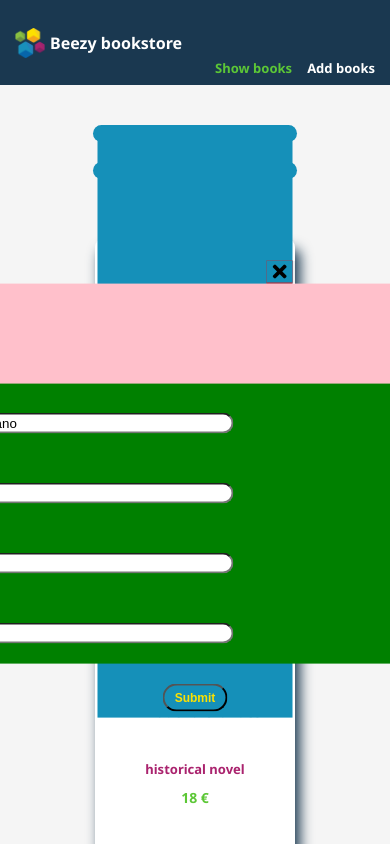
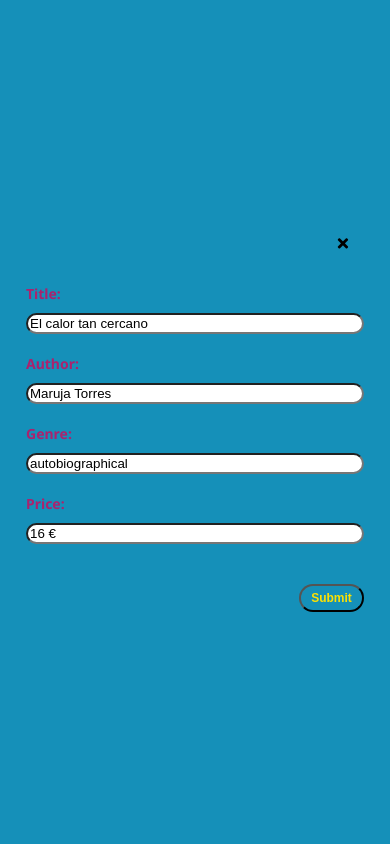
Before and after one commit to natalia-pn/B, a React (Create React App) app: page /#/ in a window 390 px wide. Both pictures are taken after a click on the button 249 px from the left and 271 px from the top of the page. Shown: the top 844 px of the page. Built offline with nearby package versions, Linux system fonts and the light colour scheme.

Commit message:
Add basic mobile and desktop styles for modal

```diff
--- a/src/App.js
+++ b/src/App.js
@@ -142,6 +142,7 @@ class App extends Component {
       }
     }
     this.setState({booksArray: booksList})
+    this.toggleModal();
     console.log(this.state.booksArray)
   }
 
@@ -232,6 +233,10 @@ class App extends Component {
 
         <UpdateBooksModal show={this.state.isOpen} onClose={this.toggleModal}>
           <div className="Form__container">
+            <div className="Modal__close-button-container">
+              <button className="Modal__close-button" onClick={this.toggleModal}><i className="fas fa-times"></i></button>
+            </div>
+
             <form className="Add-books__form">
                 <label htmlFor="title" className="Form__title-label">Title: </label>
                 <input id="title" className="Form__title-input" type="text" onKeyUp={getTitleValue} defaultValue={bookToUpdate.title} title={bookToUpdate.title}/>
--- a/src/components/BookCard.js
+++ b/src/components/BookCard.js
@@ -14,8 +14,8 @@ class BookCard extends Component {
                             <img className="Book__logo"  src={logo} alt="logo"></img>
                         </div>
                         <div className="Action-buttons__container">
-                            <button type="button" className="Edit-button" value={id} onClick={updateBooksWindow}><i class="fas fa-pen"></i></button>
-                            <button type="button" className="Delete-button" value={id} onClick={removeBook}><i class="fas fa-trash-alt"></i></button>
+                            <button type="button" className="Edit-button" value={id} onClick={updateBooksWindow}><i className="fas fa-pen"></i></button>
+                            <button type="button" className="Delete-button" value={id} onClick={removeBook}><i className="fas fa-trash-alt"></i></button>
                         </div>
                     </div>
 
--- a/src/components/UpdateBooksModal.js
+++ b/src/components/UpdateBooksModal.js
@@ -12,14 +12,7 @@ class UpdateBooksModal extends Component {
     return (
         <div className="Backdrop">
             <div className="Modal">
-              <div className="Modal__close-button-container">
-                <button className="Modal__close-button"onClick={this.props.onClose}><i class="fas fa-times"></i>
-                      </button>
-              </div>
-
               {this.props.children}
-
-
             </div>
         </div>
     );
--- a/src/styles/_update-books-modal.scss
+++ b/src/styles/_update-books-modal.scss
@@ -1,32 +1,23 @@
-
-// .backdrop {
-    //   position: 'relative';
-    //   top: 0;
-    //   bottom: 0;
-    //   left: 0;
-    //   right: 0;
-
-    //   padding: 50;
-    //   width: 100vw;
-    //   height: 100vh;
-    //   background-color: pink;
-
-
-
 .Modal {
     position: fixed;
     top: 50%;
     left: 50%;
     transform: translate(-50%, -50%);
+    background-color: $blue;
+    width: 100%;
+    height: 100%;
+    display: flex;
+    flex-direction: column;
+    justify-content: center;
+    align-items: center;
+
+    @media all and (min-width:768px) {
         width: 50vw;
         max-width: 100%;
         height: 70vh;
         max-height: 100%;
-        background-color: $blue;
-        display: flex;
-        flex-direction: column;
-        justify-content: center;
-        align-items: center;
+    }
+
 }
 
 .Modal .Form__container {
@@ -34,31 +25,106 @@
     flex-direction: column;
     justify-content: center;
     align-items: center;
-        //   margin: 0;
-        height: 300px;
+    height: 600px;
+
+    @media all and (min-width:768px) {
     width: 600px;
-        background-color: pink;
+    }
 
 }
 
 .Modal .Add-books__form {
+    margin: 0;
+
+    @media all and (min-width:768px) {
         width: 600px;
-          background-color: green;
+
+    }
 }
 
 .Modal__close-button-container {
     align-self: flex-end;
-        background-color: red;
+    margin: 0 10px 30px 0;
 }
 
 .Modal__close-button {
     outline: none;
     border: none;
     background-color: $blue;
-
 }
 
 .fas{
+    font-size: 15px;
+
+    @media all and (min-width:768px) {
         font-size: 20px;
+    }
+}
 
+.Modal .Send-button__container {
+    align-self: flex-end;
 }
+
+
+
+
+
+
+
+
+
+
+
+
+//     .Modal {
+//         position: fixed;
+//         top: 50%;
+//         left: 50%;
+//         transform: translate(-50%, -50%);
+//         width: 50vw;
+//         max-width: 100%;
+//         height: 70vh;
+//         max-height: 100%;
+//         background-color: $blue;
+//         display: flex;
+//         flex-direction: column;
+//         justify-content: center;
+//         align-items: center;
+//       }
+
+//       .Modal .Form__container {
+//         display: flex;
+//         flex-direction: column;
+//         justify-content: center;
+//         align-items: center;
+//         width: 600px;
+
+//       }
+
+//       .Modal .Add-books__form {
+//           width: 600px;
+//           margin: 0;
+//       }
+
+//       .Modal__close-button-container {
+//         align-self: flex-end;
+//         margin: 0 10px 30px 0;
+
+
+//       }
+
+//     .Modal__close-button {
+//        outline: none;
+//        border: none;
+//        background-color: $blue;
+
+// }
+
+// .fas{
+//     font-size: 20px;
+
+// }
+
+// .Modal .Send-button__container {
+//     align-self: flex-end;
+// }
```
Lines whose indentation alone changed are shown as unchanged.
